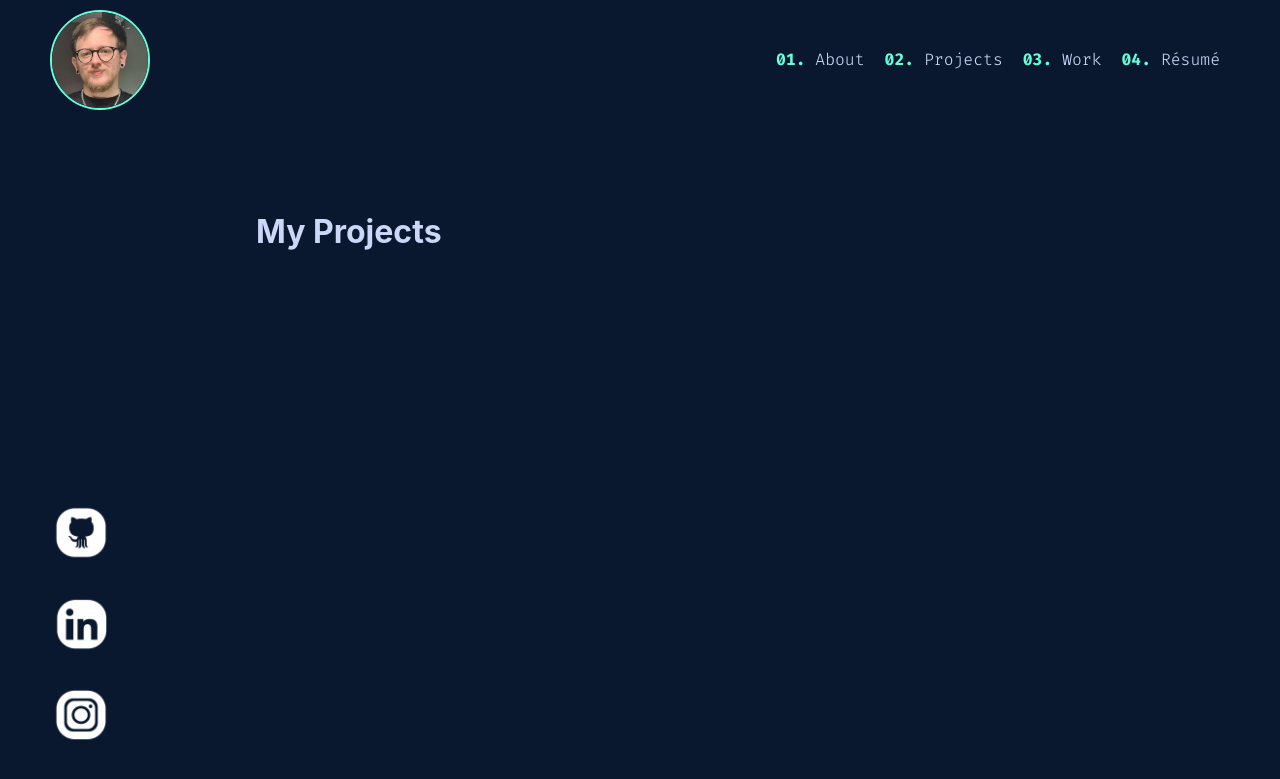
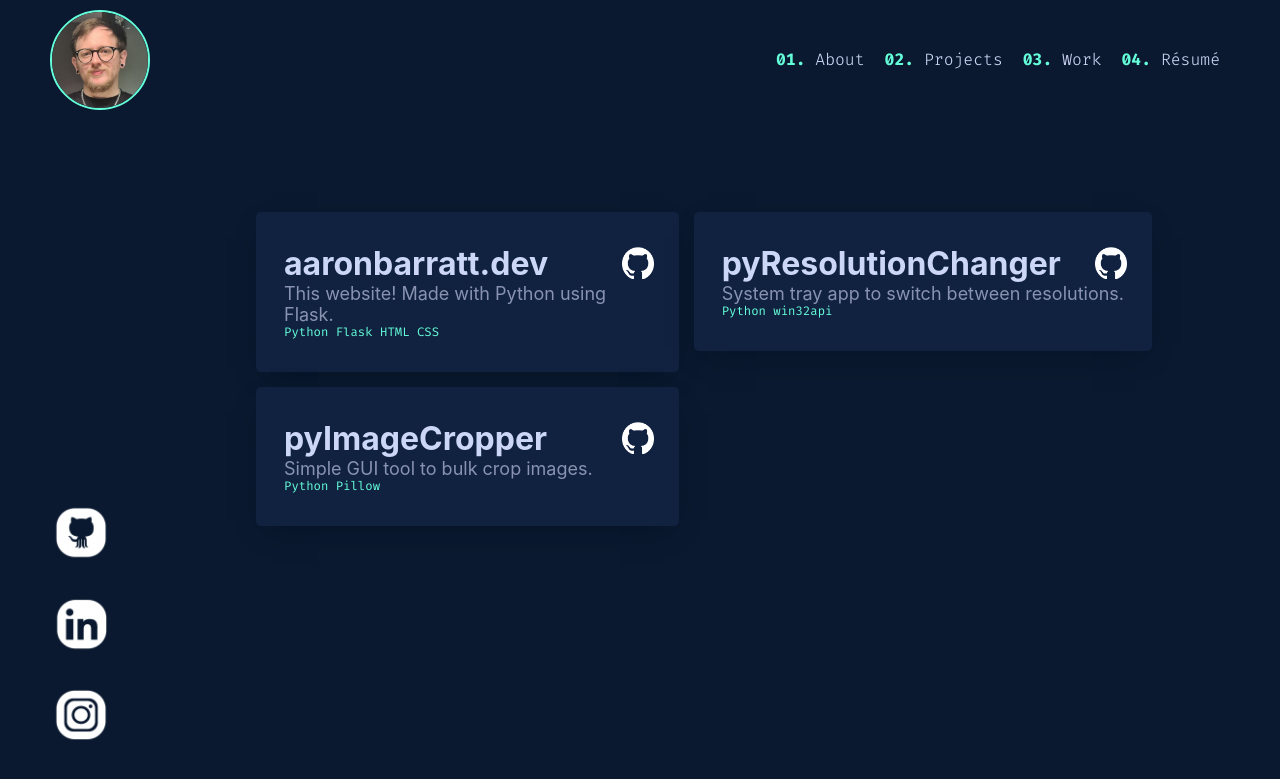
Before and after one commit to BanAaron/aaron-barratt-website, a Flask app: page /projects in a window 1280 px wide. Shown: the top 779 px of the page. Run offline with Flask 2, Linux system fonts and the light colour scheme.

Commit message:
Finished Projects page

```diff
--- a/static/css/main.css
+++ b/static/css/main.css
@@ -1,6 +1,8 @@
 /* we can access these like global variables */
 :root {
-  --light-navy: #09182E;
+  --light-navy: #112240;
+  --navy: #0a192f;
+  --navy-shadow: rgba(2,12,27,0.7);
   --dark-slate: #495670;
   --slate: #8992B1;
   --lightest-slate: #ccd6f6;
@@ -8,6 +10,7 @@
   --font-sans: "Inter", "Calibre", "San Francisco", "SF Pro Text", -apple-system,
     system-ui, sans-serif;
   --font-mono: "Fira Code", "SF Mono", "Fira Mono", "Roboto Mono", monospace;
+  --transition_time: 600ms;
 }
 
 /* font stuff here */
@@ -89,7 +92,8 @@ p {
 body {
   margin: 0;
   padding: 0;
-  background-color: var(--light-navy);
+  background-color: var(--navy);
+  /* overflow: auto; */
 }
 
 /* header contents */
@@ -153,7 +157,7 @@ body {
 
 #nav_bar a:hover {
   color: var(--green);
-  transition: color 0.6s;
+  transition: color var(--transition_time);
 }
 
 #nav_bar a b {
@@ -201,6 +205,17 @@ body {
   height: 62px;
 }
 
+/* footer */
+
+#footer {
+  height: 100px;
+  margin: 0;
+  padding-top: 25px;
+  padding-bottom: 25px;
+  width: 100%;
+  float: left;
+}
+
 /* about me page */
 
 #about_me h1, h2 {
@@ -239,7 +254,7 @@ body {
 
 #about_me a:hover {
   text-decoration: underline;
-  transition: text-decoration 600ms;
+  transition: text-decoration var(--transition_time);
 }
 
 #about_me ul {
@@ -260,3 +275,76 @@ body {
   padding: 0;
   margin: 0;
 }
+
+/* projects page */
+
+.projects_grid {
+  list-style: none;
+  padding: 0;
+  margin: 0;
+  display: grid;
+  grid-template-columns: auto auto;
+  gap: 15px;
+}
+
+.project_inner {
+  box-shadow: 0 10px 30px -15px var(--navy-shadow);
+  display: flex;
+  -webkit-box-pack: justify;
+  justify-content: space-between;
+  -webkit-box-align: center;
+  flex-direction: column;
+  align-items: flex-start;
+  position: relative;
+  padding: 2rem 1.75rem;
+  border-radius: 5px;
+  background-color: var(--light-navy);
+  overflow: auto;
+}
+
+.project_github {
+  width: 32px;
+  height: 32px;
+  position: absolute;
+  top: 35px;
+  right:25px;
+  float: right;
+}
+
+.project_text {
+  font-size: 18px;
+  margin: 0;
+  color: var(--slate)
+}
+
+.project a {
+  color: var(--green);
+  text-decoration: underline;
+  text-decoration-color: transparent;
+}
+
+.project a:hover {
+  text-decoration: underline;
+  transition: text-decoration var(--transition_time);
+}
+
+.technologies ul {
+    float: left;
+    padding: 0;
+    margin: 0;
+    list-style-type: circle;
+}
+
+.technologies li {
+  padding: 0;
+  margin: 0;
+  display: inline;
+}
+
+.technologies {
+  font-family: var(--font-mono);
+  color: var(--green);
+  font-size: 12px;
+  padding: 0;
+  padding-top: 20 px;
+}
--- a/templates/about.html
+++ b/templates/about.html
@@ -8,7 +8,7 @@
 
     <p>Fast-forward to today, and I've had the privilege of working in Professional Services, Database Administration and as a Technical Engineer. My main focus these days is working as a <a href="https://www.userzoom.com/" target=_blank>T3 Technical Engineer at UserZoom</a> 🦉 — and a little too much Elden Ring.</p>
 
-    <p>Here are some of the technologies I work with:</p>
+    <p>These are some of the technologies I work with:</p>
     <ul>
         <li><p>SQL Server</p></li>
         <li><p>Cassandra</p></li>
--- a/templates/index.html
+++ b/templates/index.html
@@ -9,7 +9,7 @@
   <body>
     <div id="header">
       <div id="pfp_container">
-        <img id="pfp" src="/static/pfp.jpg">
+        <a href="{{ url_for('views.about_page')}}"><img id="pfp" src="/static/pfp.jpg"></a>
       </div>
       <div id="nav_bar">
         <ul>
@@ -33,5 +33,6 @@
       <a href="https://www.instagram.com/aarontbarratt/" target="_blank"><li><img src="/static/instagram.png"></li></a>
     </ul>
   </div>
+  <div id="footer"></div>
   </body>
 </html>
--- a/templates/projects.html
+++ b/templates/projects.html
@@ -1,4 +1,54 @@
 {% extends "index.html" %}
 {% block content %}
-<h1>My Projects</h1>
+<ul class="projects_grid">
+    <li id="website" class="project">
+        <div class="project_inner">
+            <a href="https://github.com/aarontbarratt/aaronbarrattwebsite" target="_blank"><img src="/static/github_mark.png" class="project_github"></a>
+            <a href="https://github.com/aarontbarratt/aaronbarrattwebsite" target="_blank"><h1>aaronbarratt.dev</h1></a>
+            <p class="project_text">This website! Made with Python using Flask.</p>
+            <ul class="technologies">
+                <li>Python</li>
+                <li>Flask</li>
+                <li>HTML</li>
+                <li>CSS</li>
+            </ul>
+        </div>
+    </li>
+    <li id="website" class="project">
+        <div class="project_inner">
+            <a href="https://github.com/aarontbarratt/pyResolutionChanger" target="_blank"><img src="/static/github_mark.png" class="project_github"></a>
+            <a href="https://github.com/aarontbarratt/pyResolutionChanger" target="_blank"><h1>pyResolutionChanger</h1></a>
+            <p class="project_text">System tray app to switch between resolutions.</p>
+            <ul class="technologies">
+                <li>Python</li>
+                <li>win32api</li>
+            </ul>
+        </div>
+    </li>
+    <li id="website" class="project">
+        <div class="project_inner">
+            <a href="https://github.com/aarontbarratt/pyImageCropper" target="_blank"><img src="/static/github_mark.png" class="project_github"></a>
+            <a href="https://github.com/aarontbarratt/pyImageCropper" target="_blank"><h1>pyImageCropper</h1></a>
+            <p class="project_text">Simple GUI tool to bulk crop images.</p>
+            <ul class="technologies">
+                <li>Python</li>
+                <li>Pillow</li>
+            </ul>
+        </div>
+    </li>
+</ul>
 {% endblock %}
+
+<!-- <li id="website" class="project">
+    <div class="project_inner">
+        <a href="" target="_blank"><img src="/static/github_mark.png" class="project_github"></a>
+        <a href="" target="_blank"><h1></h1></a>
+        <p class="project_text"></p>
+        <ul class="technologies">
+            <li></li>
+            <li></li>
+            <li></li>
+            <li></li>
+        </ul>
+    </div>
+</li> -->
--- a/views.py
+++ b/views.py
@@ -3,10 +3,17 @@ from flask import Blueprint, render_template, redirect, url_for
 views = Blueprint(__name__, "views")
 
 
+@views.route("/")
+def go_home():
+    return redirect(url_for("views.about_page"))
+
+
 @views.route("/about")
 def about_page():
     return render_template(
-        "about.html", name="Aaron Barratt.", tag_line="Passionate SQL & Python Developer."
+        "about.html",
+        name="Aaron Barratt.",
+        tag_line="Passionate SQL & Python Developer.",
     )
 
 
@@ -18,9 +25,3 @@ def projects_page():
 @views.route("/work")
 def work_page():
     return render_template("work.html")
-
-
-# this is how to redirect
-@views.route("/")
-def go_home():
-    return redirect(url_for("views.about_page"))
```
Also changed, not shown: README.md, static/github_mark.png (added).
